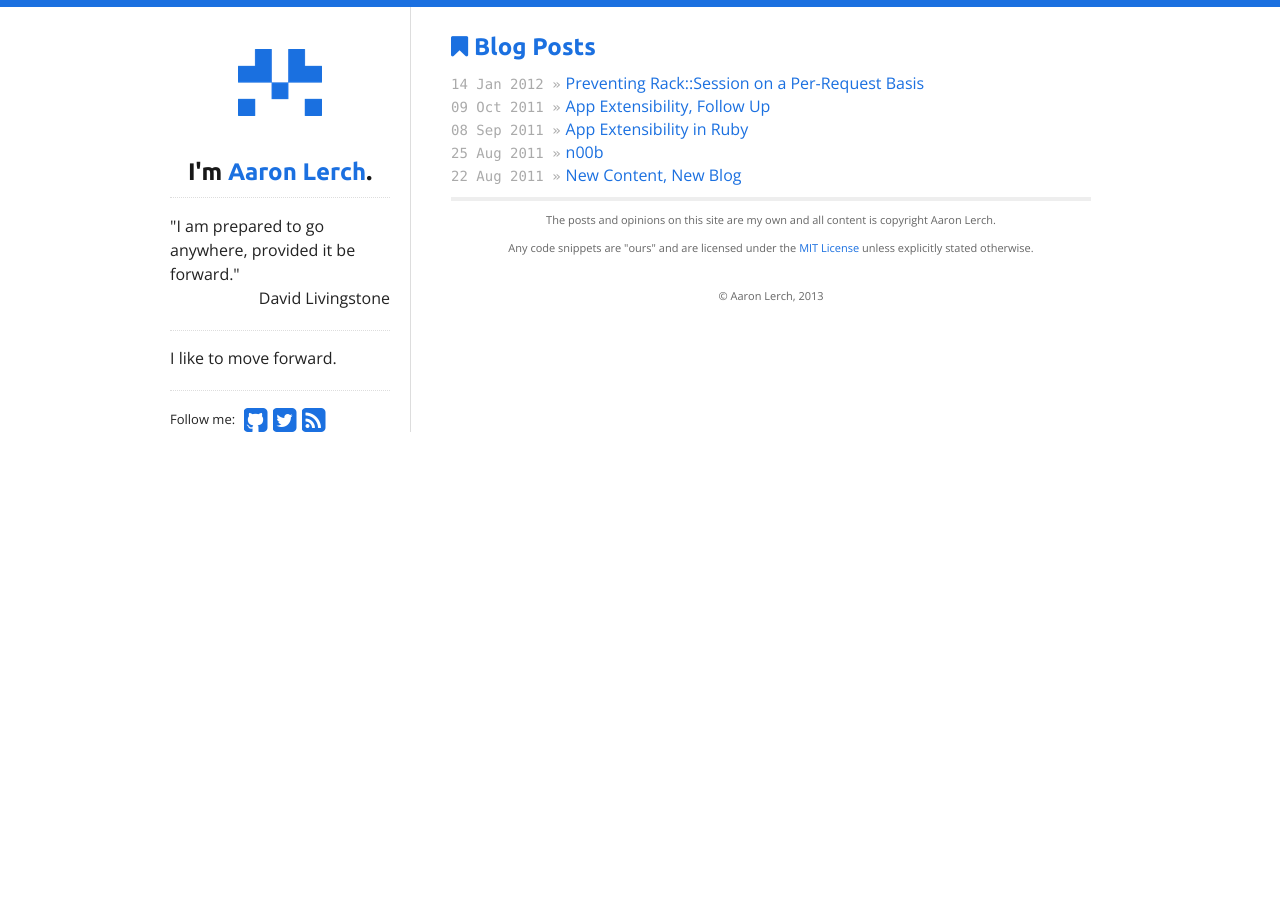
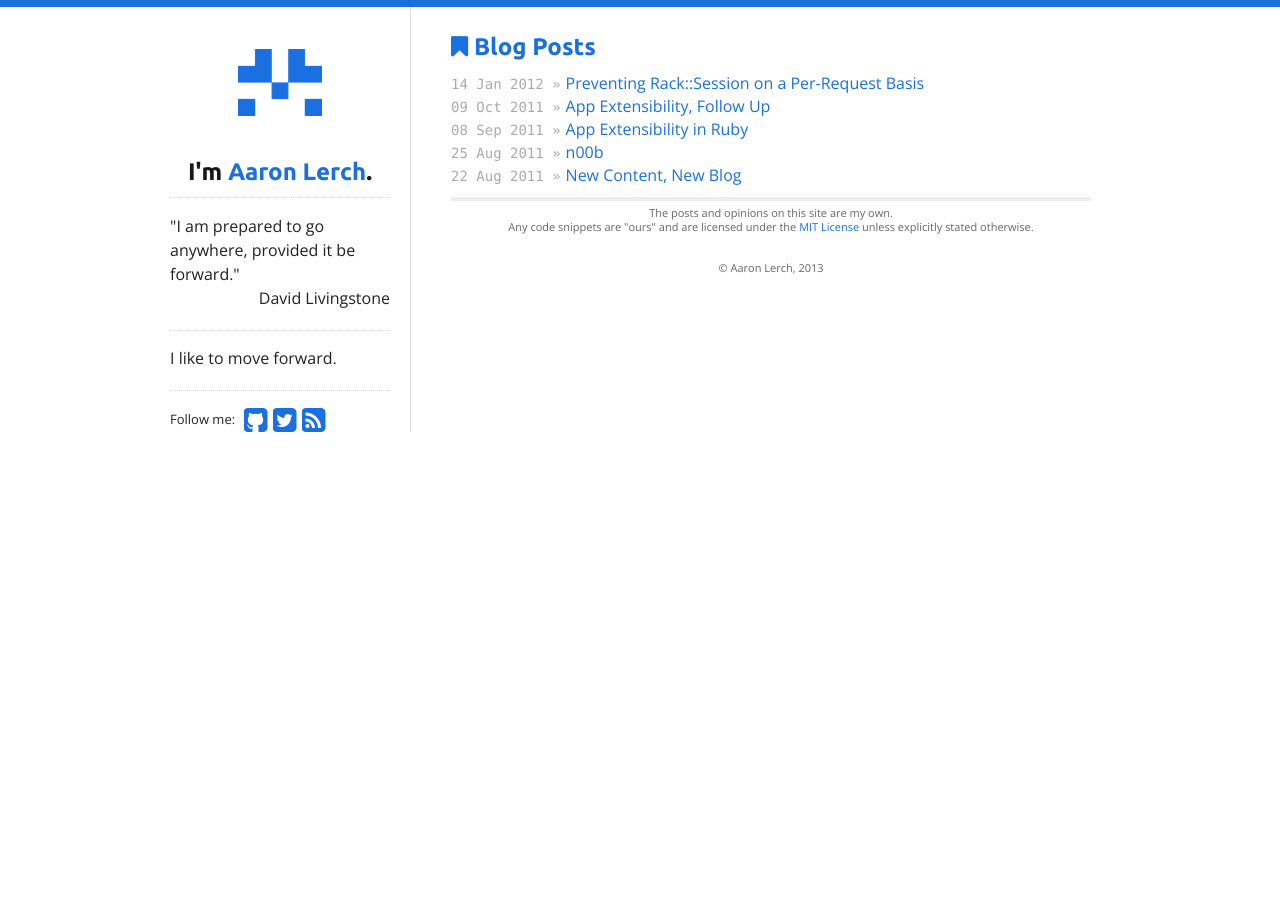
Before and after one commit to aaronlerch/aaronlerch.github.com, a Jekyll site: the page built from index.html, in a window 1280 px wide. Built offline with Jekyll 4.4.1, drawn with Linux system fonts in a browser that asks for light colours.

Commit message:
Update footer.html

```diff
--- a/_includes/footer.html
+++ b/_includes/footer.html
@@ -1,7 +1,7 @@
 <div class="disclaimer">
   {% if site.theme.show_disclaimer %}
-  <p>
-  The posts and opinions on this site are my own and all content is copyright Aaron Lerch.<br />
+  <p style="line-height: 14px;">
+  The posts and opinions on this site are my own.<br />
   Any code snippets are "ours" and are licensed under the <a href="https://github.com/aaronlerch/aaronlerch.github.com/blob/master/LICENSE">MIT License</a> unless explicitly stated otherwise.
   </p>
   {% endif %}
```
